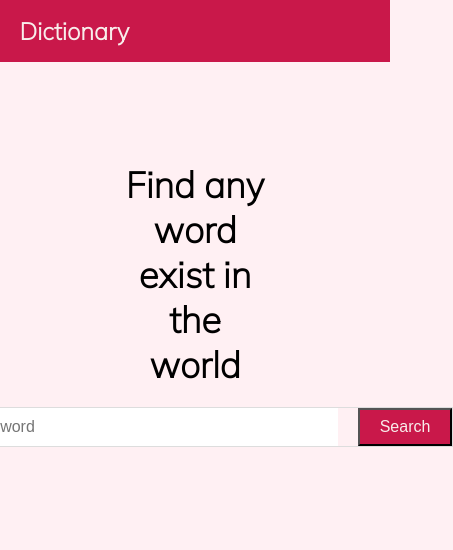
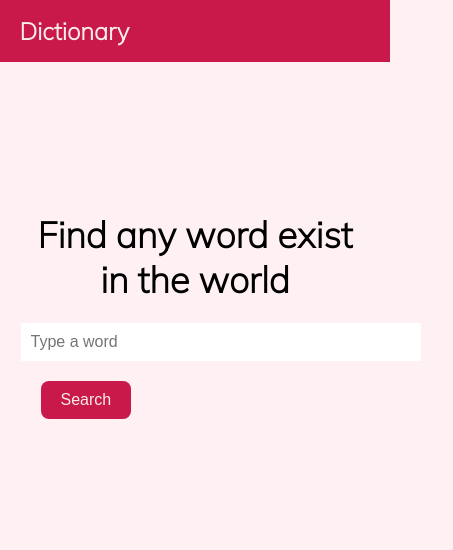
Before and after one commit to Dhiraj-P-Chavan/Word-Dictionary, a plain HTML site: page Dictionary website/index.html in a window 390 px wide. Shown: the whole page, 453 px wide, since content can reach past the window. Drawn offline with Linux system fonts and the light colour scheme.

Commit message:
Update style.css

```diff
--- a/Dictionary website/style.css
+++ b/Dictionary website/style.css
@@ -27,24 +27,22 @@ nav{
     padding: 1rem 0;
 }
 
-section.input{
-    padding: 100px;
+.input{
+    padding-top: 50px;
 }
-
 h2{
     text-align: center;
     font-size: 36px;
 }
 
 .form_wrap{
-    display: flex;
-    justify-content: center;
+    display: block;
 }
 
 .input_wrap{
-    display: flex;
+    display: block;
     align-items: center;
-    border: 1px solid #ddd;
+    border: 1px solid #fff0f3;
     margin-top: 20px;
 }
 
@@ -57,13 +55,17 @@ input{
 }
 
 button{
+    border-radius: 8px;
     background:#c9184a;
     color: #f8edeb;
     height: 100%;
     font-size: 16px;
     margin-left: 20px;
-    padding: 0 20px;
+    margin-top: 20px;
+    padding: 10px 20px;
     cursor: pointer;
+    border: none;
+    display: block;
 }
 
 section.data{
@@ -101,12 +103,10 @@ section.data p.def{
 @media screen  and (max-width:549px ) {
 
     .font{
-        font-size: 18px;
+        font-size: 25px;
     }
     .mob{
        min-width: 350px;
-        display:flex;
-        justify-content: center;
     }
     .btn{
         margin-top: 20px;
@@ -115,12 +115,11 @@ section.data p.def{
         border-radius: 8px;
         border: none;
     }
-    .btn2{
-        display: none;
+
+    section.data{
+        max-width: 350px;
+    }
+    .input{
+        padding-top: 150px;
     }
 }
-@media screen and (min-width: 550px) {
-   .btn {
-    display: none;
-   }
-  }
```
